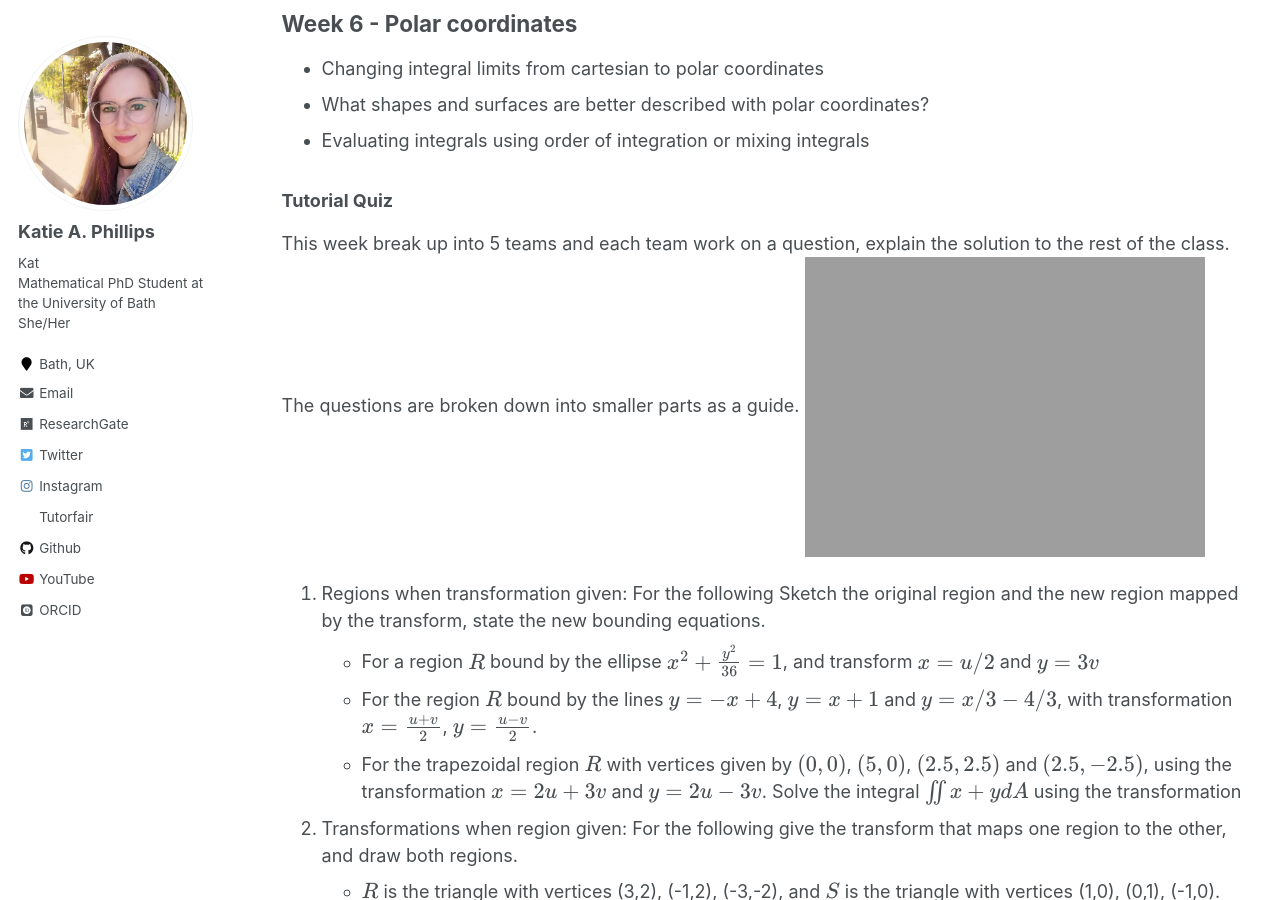
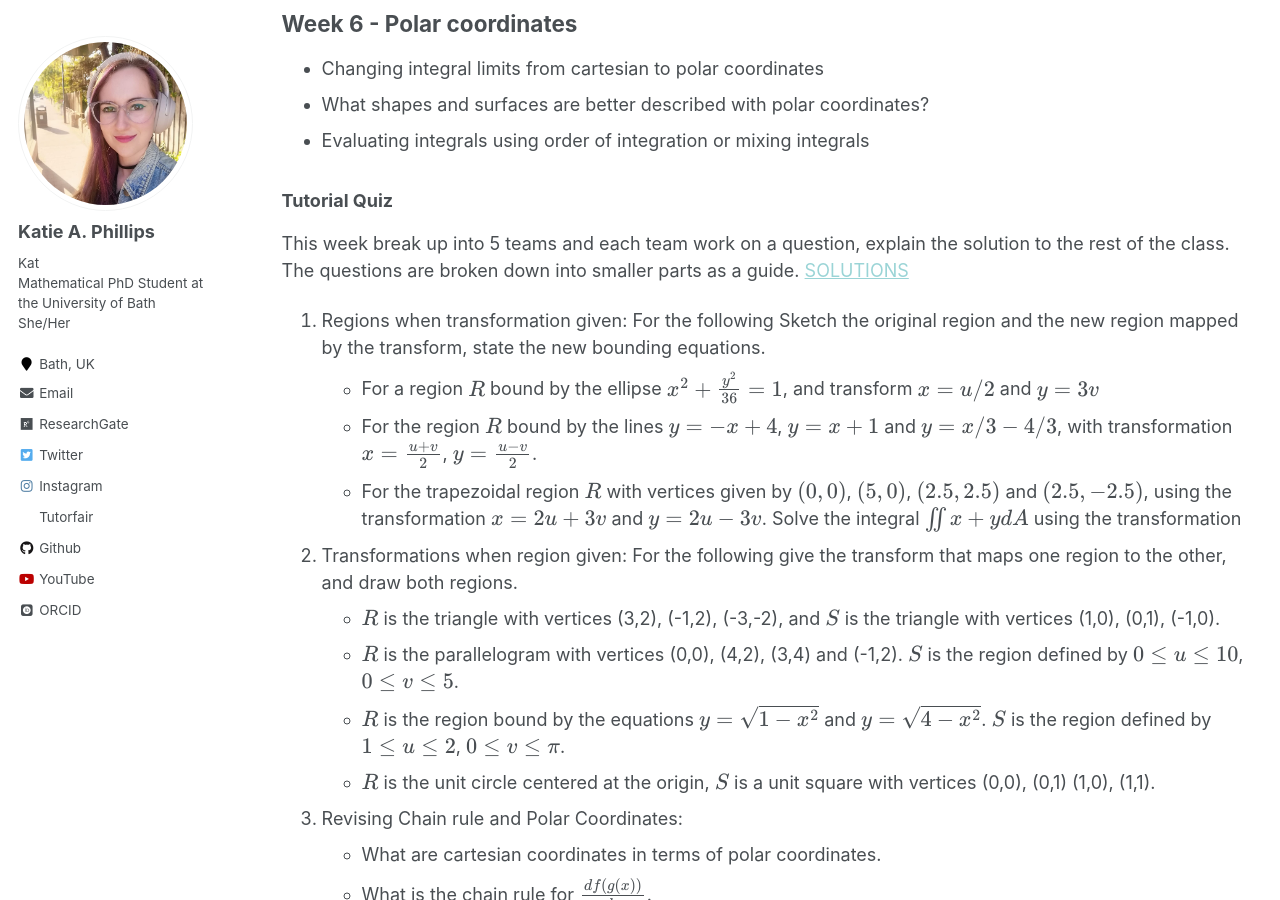
Before and after one commit to kap39/kap39.github.io, a Jekyll site: the page built from _teaching/current-subjects.md, in a window 1280 px wide and 900 px high, scrolled down 5792 px. Built offline with Jekyll 4.4.1, drawn with Linux system fonts in a browser that asks for light colours; some web fonts are replaced; formulas are drawn with MathJax 3.

Commit message:
again again

```diff
--- a/_teaching/current-subjects.md
+++ b/_teaching/current-subjects.md
@@ -242,7 +242,7 @@
 * Evaluating integrals using order of integration or mixing integrals
 
 ### Tutorial Quiz
-This week break up into 5 teams and each team work on a question, explain the solution to the rest of the class. The questions are broken down into smaller parts as a guide. ![SOLUTIONS](https://kap39.github.io/files/Week6.pdf "Solutions")
+This week break up into 5 teams and each team work on a question, explain the solution to the rest of the class. The questions are broken down into smaller parts as a guide. [SOLUTIONS](https://kap39.github.io/files/Week6.pdf "Solutions")
 
 1. Regions when transformation given: For the following Sketch the original region and the new region mapped by the transform, state the new bounding equations.
     * For a region \$R\$ bound by the ellipse \$ x^2 + \frac{y^2}{36} = 1\$, and transform \$x=u/2\$ and \$ y= 3v\$ <!-- disc of radius 2 at the origin -->
```
